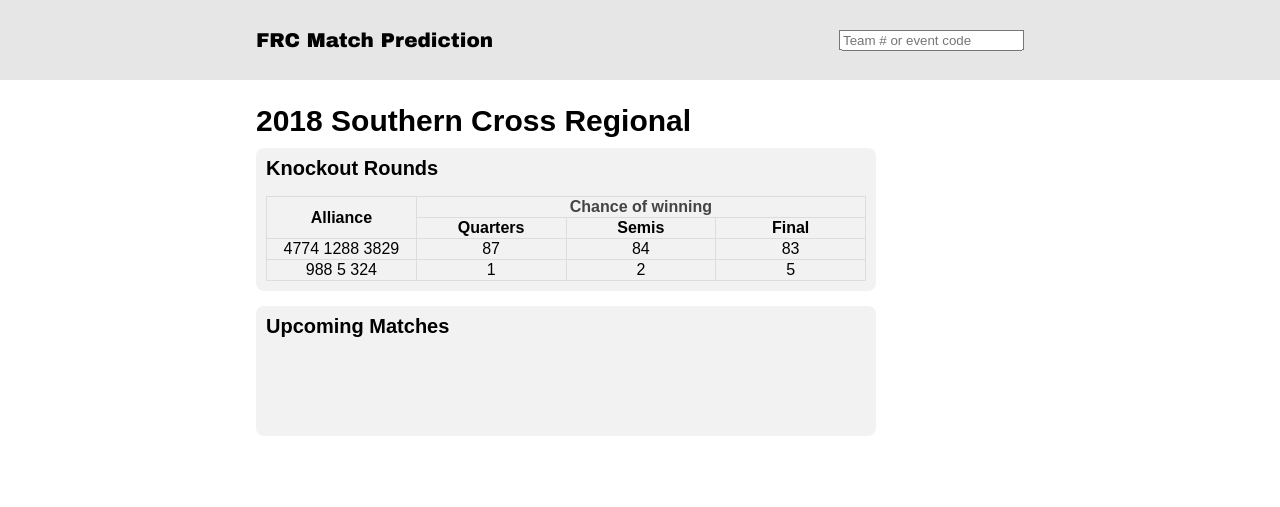
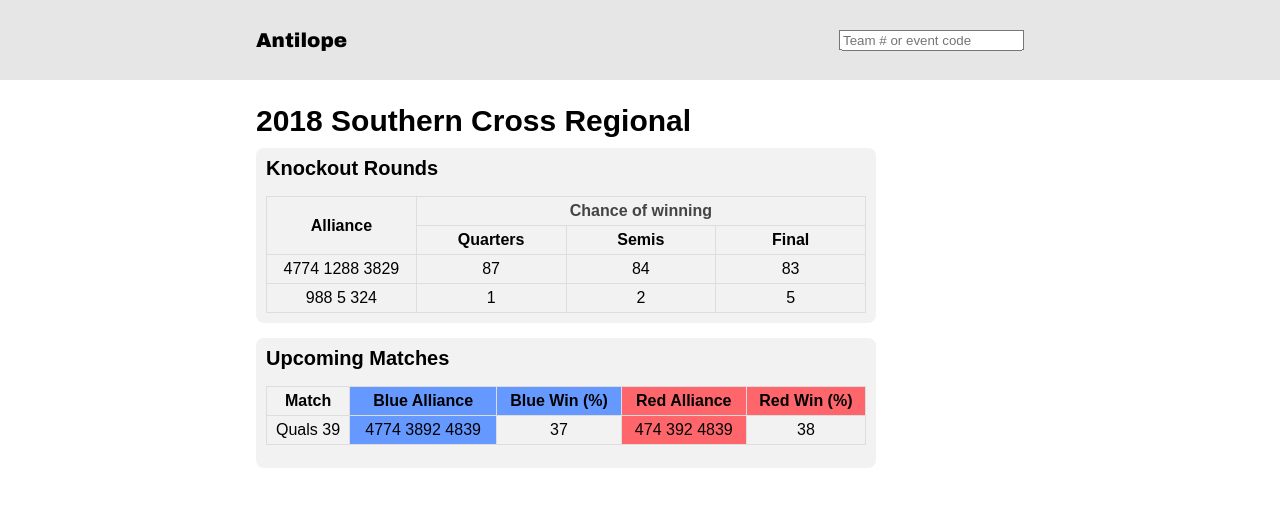
Before and after one commit to ArthurAllshire/antelope, a Flask app: page /event/2018ausc in a window 1280 px wide. Shown: the top 507 px of the page. Run offline with Flask 2, Linux system fonts and the light colour scheme.

Commit message:
Add upcoming match display, and rename app antilope on pages

```diff
--- a/main.py
+++ b/main.py
@@ -11,8 +11,8 @@
         'end_day': '18', 'status': 'Quarter Final', "status_code": "qf", "code": "2018ausc",
         'event_stats': [["Team", "Win %"], [4774, 3], [2038, 2], [3838, 1]],
         'upcoming_matches': [
-            {'name': "Quals 39", "blue_1": "4774", "blue_2": "3892", "blue_3": "4839", "blue_win": "37",
-             "red_1": "474", "red_2": "392", "red_3": "4839", "red_win": "38"}
+            {'name': "Quals 39", "blue_alliance": ["4774", "3892", "4839"], "blue_win_prob": "37",
+             "red_alliance": ["474", "392", "4839"], "red_win_prob": "38"}
         ],
         'finals': {"in_progress": True, "rounds": 3, "final_type": "knockout",
                    "knockout_predictions": [
@@ -23,7 +23,7 @@
         }
 events = OrderedDict()
 
-events["2018ausc"] = ausc
+events['2018ausc'] = ausc
 
 
 @app.route('/')
--- a/static/event.css
+++ b/static/event.css
@@ -23,9 +23,32 @@
     text-align:center;
     vertical-align:middle;
     border: 1px solid #ddd;
+    padding-top: 5px;
+    padding-bottom: 5px;
 }
 
 #knockout-table td {
     width: 5vw;
     min-width: 75px;
 }
+
+#upcoming-table {
+    border-collapse: collapse;
+    width: 100%;
+}
+
+#upcoming-table th, td {
+    text-align:center;
+    vertical-align:middle;
+    border: 1px solid #ddd;
+    padding-top: 5px;
+    padding-bottom: 5px;
+}
+
+.blue {
+    background-color: #6699FF;
+}
+
+.red {
+    background-color: #FF666B;
+}
--- a/templates/base.html
+++ b/templates/base.html
@@ -1,13 +1,13 @@
 <!DOCTYPE html>
 <html lang="en">
 <head>
-    <title>{% block pagetitle %}{% endblock %}FRC Match Prediction</title>
+    <title>{% block pagetitle %}{% endblock %}Antilope</title>
     <link href="../static/style.css" rel="stylesheet">
 </head>
 <body>
     <div class="navbar">
         <div class="header">
-            <div class="title-container"><a class="header-link" href="/"><b>FRC Match Prediction</b></a></div>
+            <div class="title-container"><a class="header-link" href="/"><b>Antilope</b></a></div>
           <div class="search-form-container">
               <form class="search-form" >
                   <input class="search-input" placeholder="Team # or event code">
--- a/templates/event.html
+++ b/templates/event.html
@@ -53,5 +53,30 @@
 {% endif %}
 <div class="card" id="upcoming-card">
     <div class="card-heading" id="upcoming-title"><b>Upcoming Matches</b></div>
+    <br>
+    <table id="upcoming-table">
+        <tr>
+            <th>Match</th>
+            <th class="blue">Blue Alliance</th>
+            <th class="blue">Blue Win (%)</th>
+            <th class="red">Red Alliance</th>
+            <th class="red">Red Win (%)</th>
+        </tr>
+        {% for match in event.upcoming_matches %}
+        <tr>
+            <td>{{match.name}}</td>
+            <td class="blue">
+                {% for member in match.blue_alliance %}{{member}} {% endfor %}
+            </td>
+            <!-- TODO: Dynamically colour these cells based on the likelihood of the event-->
+            <td>{{match.blue_win_prob}}</td>
+            <td class="red">
+                {% for member in match.red_alliance %}{{member}} {% endfor %}
+            </td>
+            <!-- TODO: Dynamically colour these cells based on the likelihood of the event-->
+            <td>{{match.red_win_prob}}</td>
+        </tr>
+        {% endfor %}
+    </table>
 </div>
 {% endblock %}
```
